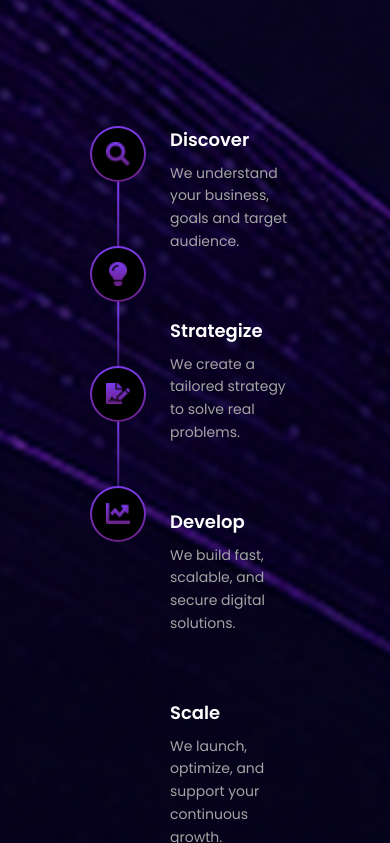
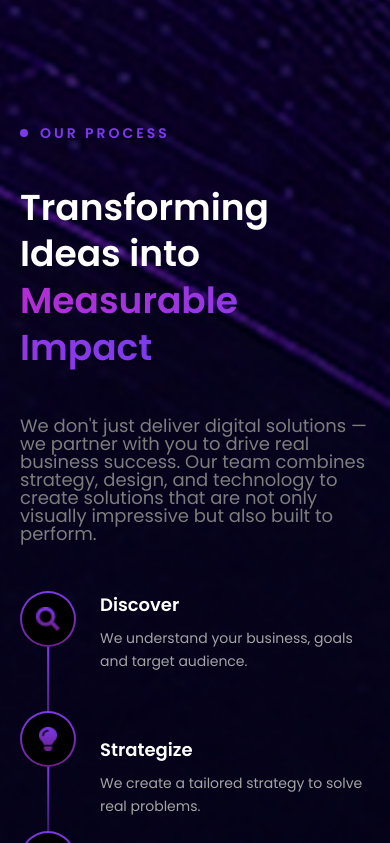
Before and after one commit to FutureAxis/futureaxis-official-web, a Next.js app: page / in a window 390 px wide. Shown: the part 4761-5604 px from the top of the page. Built offline with nearby package versions, Linux system fonts and the light colour scheme.

Commit message:
chore: adjust padding and order classes for responsive layout in OurProcess

```diff
--- a/components/sections/Home/OurProcess.tsx
+++ b/components/sections/Home/OurProcess.tsx
@@ -58,12 +58,12 @@ export default function AboutSection() {
 
     return (
         <section ref={sectionRef} className="w-full py-16 lg:py-24">
-            <div className="px-[90px]">
+            <div className="px-5 lg:px-[90px]">
                 <div className="grid grid-cols-1 lg:grid-cols-2 gap-12 lg:gap-16">
 
                     {/* RIGHT SIDE - Icon + Text Layout without last divider */}
                     <div
-                        className={`flex w-full transition-all duration-1000 delay-300 transform ${
+                        className={`order-2 lg:order-1 flex w-full transition-all duration-1000 delay-300 transform ${
                             isVisible
                                 ? "opacity-100 translate-x-0"
                                 : "opacity-0 translate-x-12"
@@ -125,7 +125,7 @@ export default function AboutSection() {
 
                     {/* LEFT SIDE - Content */}
                     <div
-                        className={`space-y-6 transition-all duration-1000 transform ${
+                        className={`order-1 lg:order-2 space-y-6 transition-all duration-1000 transform ${
                             isVisible
                                 ? "opacity-100 translate-x-0"
                                 : "opacity-0 -translate-x-12"
```
